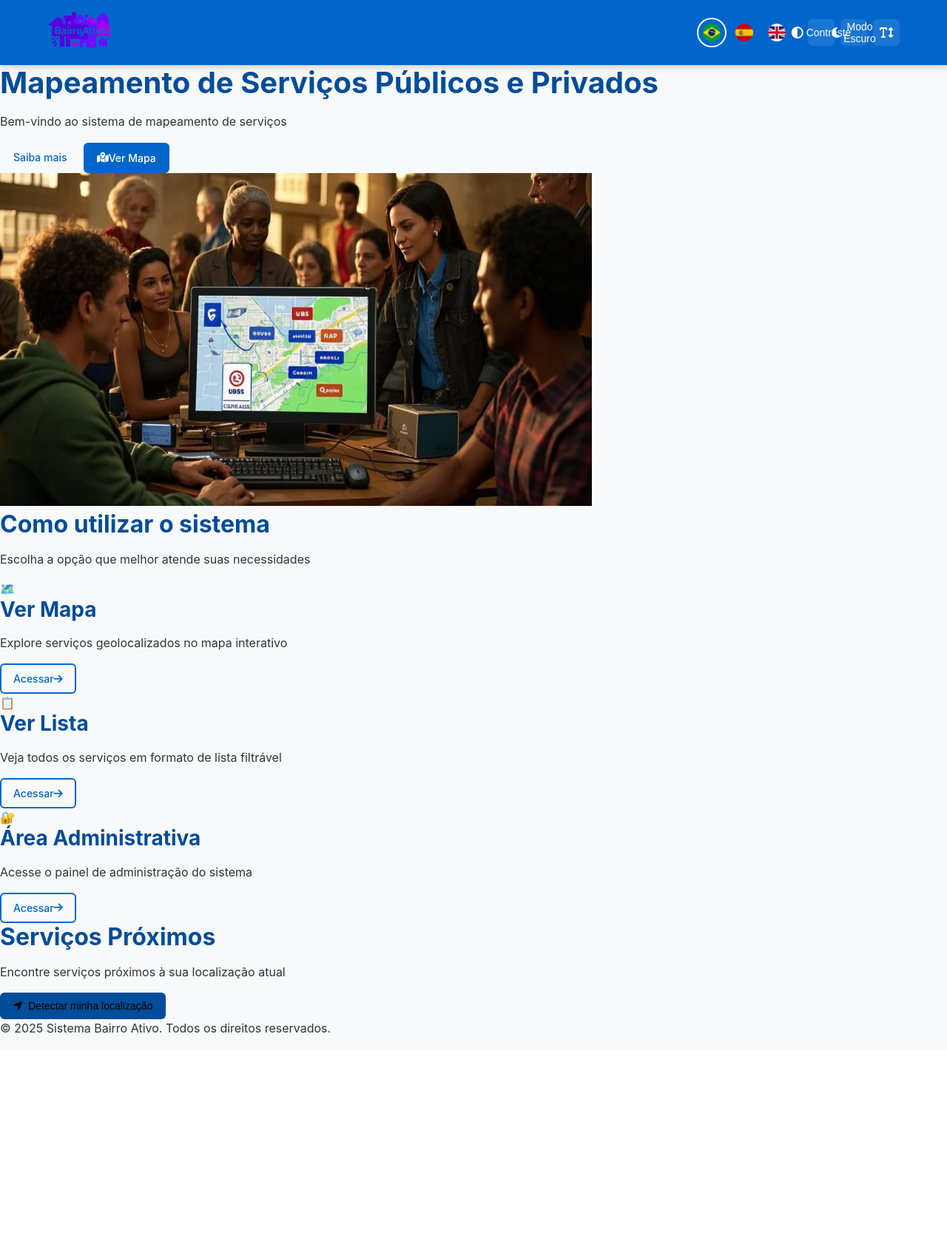
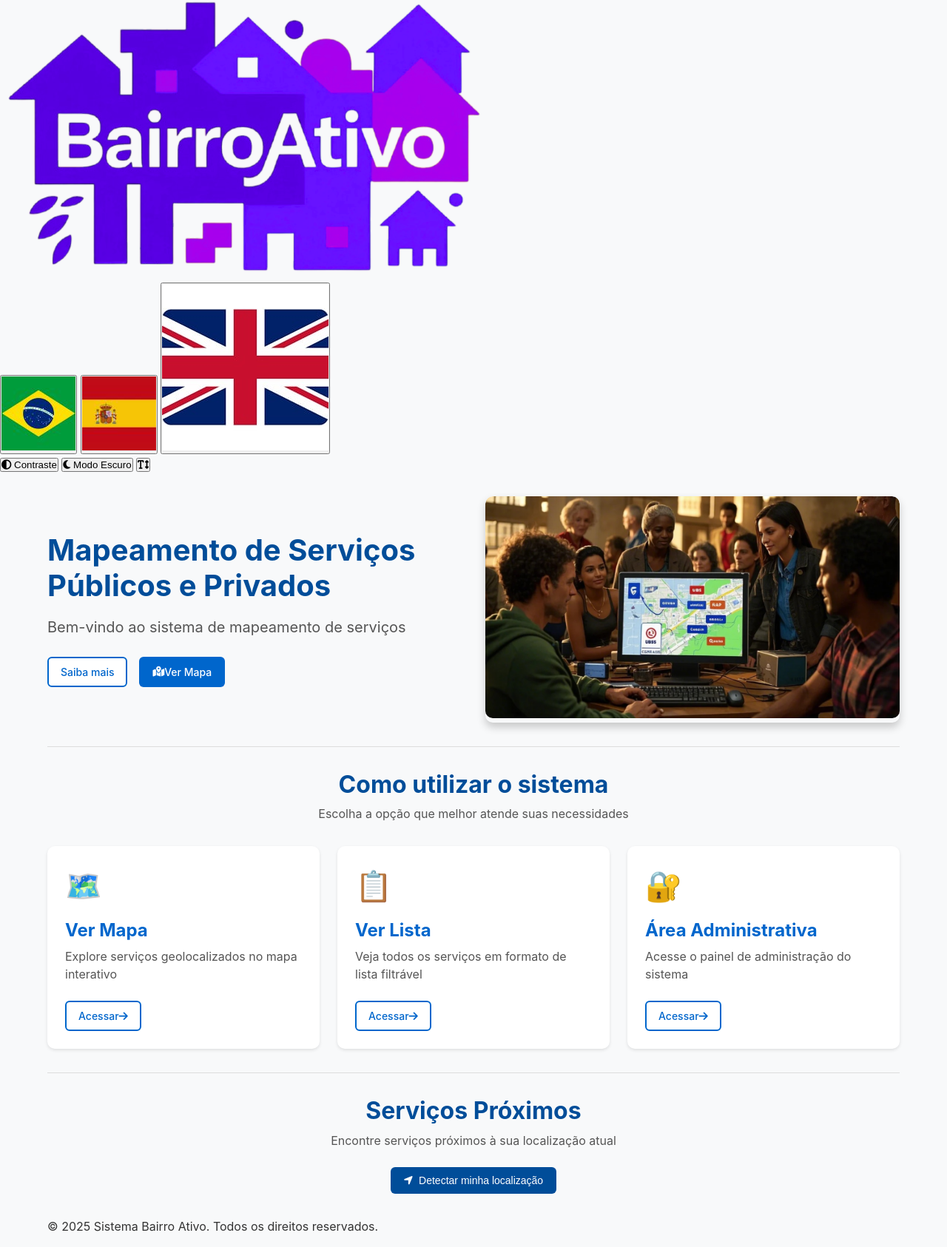
Before and after one commit to leotiag0/bairroativo, a PHP site: page / in a window 1280 px wide. Shown: the whole page at 74% size. Before the commit the page ends 1397 px from the top, so only its background shows below. Run offline with PHP 8.4, Linux system fonts and the light colour scheme; some libraries are stand-ins or nearby versions.

Commit message:
Update public.css

```diff
--- a/css/public.css
+++ b/css/public.css
@@ -4,6 +4,7 @@
     --primary-color: #0066cc;
     --primary-dark: #004d99;
     --primary-light: #e6f2ff;
+    --primary-extra-light: #f5faff;
 
     /* Cores de texto */
     --text-dark: #333333;
@@ -104,124 +105,206 @@ a:hover {
     text-decoration: underline;
 }
 
-/* ===== HEADER ===== */
-.accessible-header {
-    background-color: var(--primary-color);
-    color: var(--text-white);
-    padding: var(--space-md) 0;
-    position: sticky;
-    top: 0;
-    z-index: 1000;
-    box-shadow: var(--shadow-md);
-}
-
-.header-container {
-    display: flex;
-    justify-content: space-between;
-    align-items: center;
+/* ===== LAYOUT PRINCIPAL ===== */
+.container {
+    width: 100%;
     max-width: 1200px;
     margin: 0 auto;
     padding: 0 var(--space-lg);
 }
 
-.header-branding {
-    display: flex;
-    align-items: center;
-    gap: var(--space-md);
-}
-
-.logo-link {
-    display: inline-block;
-    transition: transform var(--transition-normal);
-}
-
-.logo-link:hover {
-    transform: scale(1.03);
-}
-
-.logo {
-    height: 50px;
-    width: auto;
-    max-width: 100%;
-}
-
-.header-controls {
-    display: flex;
-    align-items: center;
-    gap: var(--space-lg);
-}
-
-/* ===== SELETOR DE IDIOMA ===== */
-.language-selector {
-    display: flex;
-    gap: var(--space-sm);
+/* ===== SEÇÃO HERO ===== */
+.hero-section {
+    display: grid;
+    grid-template-columns: 1fr;
+    gap: var(--space-xl);
+    padding: var(--space-xl) 0;
     align-items: center;
 }
 
-.lang-btn {
-    background: none;
-    border: none;
-    padding: var(--space-xs);
-    border-radius: 50%;
-    cursor: pointer;
-    transition: all var(--transition-fast);
-    position: relative;
+.hero-content {
+    order: 2;
 }
 
-.lang-btn:hover {
-    transform: scale(1.1);
+.hero-image {
+    order: 1;
+    border-radius: var(--border-radius-lg);
+    overflow: hidden;
+    box-shadow: var(--shadow-lg);
+    max-width: 100%;
+    height: auto;
 }
 
-.lang-btn.active {
-    box-shadow: 0 0 0 2px var(--text-white);
+.hero-section h1 {
+    font-size: 2.5rem;
+    color: var(--primary-dark);
+    margin-bottom: var(--space-md);
 }
 
-.flag-icon {
-    width: 28px;
-    height: 28px;
-    border-radius: 50%;
-    object-fit: cover;
-    display: block;
-    border: 2px solid transparent;
-    transition: border-color var(--transition-fast);
+.lead {
+    font-size: 1.25rem;
+    color: var(--text-medium);
+    margin-bottom: var(--space-lg);
+    line-height: 1.6;
 }
 
-.lang-btn:hover .flag-icon {
-    border-color: rgba(255,255,255,0.7);
+.cta-buttons {
+    display: flex;
+    gap: var(--space-md);
+    flex-wrap: wrap;
 }
 
-/* ===== BOTÕES DE ACESSIBILIDADE ===== */
-.accessibility-tools {
+/* ===== SEÇÃO DE RECURSOS ===== */
+.features-section {
+    padding: var(--space-xl) 0;
+    border-top: 1px solid var(--border-color);
+    border-bottom: 1px solid var(--border-color);
+}
+
+.section-title {
+    text-align: center;
+    font-size: 2rem;
+    margin-bottom: var(--space-sm);
+    color: var(--primary-dark);
+}
+
+.section-subtitle {
+    text-align: center;
+    color: var(--text-medium);
+    margin-bottom: var(--space-xl);
+    max-width: 800px;
+    margin-left: auto;
+    margin-right: auto;
+}
+
+.features-grid {
+    display: grid;
+    grid-template-columns: repeat(auto-fit, minmax(300px, 1fr));
+    gap: var(--space-lg);
+    margin-top: var(--space-xl);
+}
+
+.feature-card {
+    background: var(--bg-white);
+    border-radius: var(--border-radius-lg);
+    padding: var(--space-lg);
+    box-shadow: var(--shadow-sm);
+    transition: all var(--transition-normal);
     display: flex;
+    flex-direction: column;
+    height: 100%;
+}
+
+.feature-card:hover {
+    transform: translateY(-5px);
+    box-shadow: var(--shadow-md);
+    border-color: var(--primary-light);
+}
+
+.card-icon {
+    font-size: 2.5rem;
+    margin-bottom: var(--space-md);
+    color: var(--primary-color);
+}
+
+.feature-card h3 {
+    font-size: 1.5rem;
+    margin-bottom: var(--space-sm);
+    color: var(--primary-color);
+}
+
+.feature-card p {
+    margin-bottom: var(--space-lg);
+    flex-grow: 1;
+    color: var(--text-medium);
+}
+
+/* ===== SEÇÃO DE LOCALIZAÇÃO ===== */
+.localizacao-section {
+    padding: var(--space-xl) 0;
+    text-align: center;
+}
+
+.localizacao-content {
+    max-width: 800px;
+    margin: 0 auto;
+}
+
+.localizacao-content p {
+    margin-bottom: var(--space-lg);
+    color: var(--text-medium);
+}
+
+/* ===== BOTÕES ===== */
+.btn {
+    display: inline-flex;
+    align-items: center;
+    justify-content: center;
+    padding: var(--space-sm) var(--space-md);
+    border-radius: var(--border-radius);
+    font-size: 0.875rem;
+    font-weight: 500;
+    cursor: pointer;
+    transition: all var(--transition-normal);
+    border: 2px solid transparent;
+    white-space: nowrap;
+}
+
+.btn-primary {
+    background-color: var(--primary-color);
+    color: var(--text-white);
+}
+
+.btn-primary:hover {
+    background-color: var(--primary-dark);
+    transform: translateY(-1px);
+    box-shadow: var(--shadow-sm);
+}
+
+.btn-secondary {
+    background-color: var(--bg-white);
+    color: var(--primary-color);
+    border: 2px solid var(--primary-color);
+}
+
+.btn-secondary:hover {
+    background-color: var(--primary-extra-light);
+}
+
+.btn-outline {
+    background: transparent;
+    border: 2px solid var(--primary-color);
+    color: var(--primary-color);
+    align-self: flex-start;
+}
+
+.btn-outline:hover {
+    background: var(--primary-light);
+}
+
+.btn-geolocation {
+    background: var(--primary-dark);
+    color: white;
+    display: inline-flex;
+    align-items: center;
     gap: var(--space-sm);
 }
 
-.a11y-btn {
-    background-color: rgba(255,255,255,0.1);
-    color: var(--text-white);
-    border: none;
-    border-radius: var(--border-radius);
-    width: 36px;
-    height: 36px;
-    display: flex;
-    align-items: center;
-    justify-content: center;
-    cursor: pointer;
-    transition: all var(--transition-fast);
+.btn-geolocation:hover {
+    background: var(--primary-color);
 }
 
-.a11y-btn:hover {
-    background-color: rgba(255,255,255,0.2);
-    transform: scale(1.1);
-}
-
-.a11y-btn .btn-text {
-    margin-left: var(--space-xs);
-    font-size: 0.875rem;
-}
-
-.a11y-btn i {
-    font-size: 1rem;
+/* ===== ACESSIBILIDADE ===== */
+.sr-only {
+    position: absolute;
+    width: 1px;
+    height: 1px;
+    padding: 0;
+    margin: -1px;
+    overflow: hidden;
+    clip: rect(0, 0, 0, 0);
+    white-space: nowrap;
+    border-width: 0;
 }
 
 /* ===== MODOS DE ACESSIBILIDADE ===== */
@@ -286,62 +369,20 @@ body.large-font h2 { font-size: 2.3rem; }
 body.large-font h3 { font-size: 2rem; }
 body.large-font .btn { padding: var(--space-md) var(--space-lg); }
 
-/* ===== BOTÕES ===== */
-.btn {
-    display: inline-flex;
-    align-items: center;
-    justify-content: center;
-    padding: var(--space-sm) var(--space-md);
-    border-radius: var(--border-radius);
-    font-size: 0.875rem;
-    font-weight: 500;
-    cursor: pointer;
-    transition: all var(--transition-normal);
-    border: 2px solid transparent;
-    white-space: nowrap;
+/* ===== IMAGENS ===== */
+.imagem-explicativa {
+    width: 100%;
+    height: auto;
+    border-radius: var(--border-radius-lg);
+    transition: transform var(--transition-normal);
+    object-fit: cover;
 }
 
-.btn-primary {
-    background-color: var(--primary-color);
-    color: var(--text-white);
-}
-
-.btn-primary:hover {
-    background-color: var(--primary-dark);
-    transform: translateY(-1px);
-    box-shadow: var(--shadow-sm);
-}
-
-.btn-outline {
-    background: transparent;
-    border: 2px solid var(--primary-color);
-    color: var(--primary-color);
-}
-
-.btn-outline:hover {
-    background: var(--primary-light);
-}
-
-.btn-geolocation {
-    background: var(--primary-dark);
-    display: inline-flex;
-    align-items: center;
-    gap: var(--space-sm);
+.imagem-explicativa:hover {
+    transform: scale(1.02);
 }
 
 /* ===== CLASSES UTILITÁRIAS ===== */
-.sr-only {
-    position: absolute;
-    width: 1px;
-    height: 1px;
-    padding: 0;
-    margin: -1px;
-    overflow: hidden;
-    clip: rect(0, 0, 0, 0);
-    white-space: nowrap;
-    border-width: 0;
-}
-
 .text-center { text-align: center; }
 .text-right { text-align: right; }
 .text-left { text-align: left; }
@@ -357,25 +398,39 @@ body.large-font .btn { padding: var(--space-md) var(--space-lg); }
 .mb-4 { margin-bottom: var(--space-xl); }
 
 /* ===== RESPONSIVIDADE ===== */
-@media (max-width: 768px) {
-    .header-container {
-        flex-direction: column;
-        gap: var(--space-md);
+@media (min-width: 992px) {
+    .hero-section {
+        grid-template-columns: 1fr 1fr;
     }
 
-    .header-controls {
-        width: 100%;
-        justify-content: space-between;
-        flex-wrap: wrap;
+    .hero-content {
+        order: 1;
     }
 
-    .language-selector,
-    .accessibility-tools {
-        margin-top: var(--space-sm);
+    .hero-image {
+        order: 2;
+    }
+}
+
+@media (max-width: 768px) {
+    .features-grid {
+        grid-template-columns: 1fr;
     }
 
-    .a11y-btn .btn-text {
-        display: none;
+    .cta-buttons {
+        flex-direction: column;
+    }
+
+    .hero-section h1 {
+        font-size: 2rem;
+    }
+
+    .lead {
+        font-size: 1.1rem;
+    }
+
+    .section-title {
+        font-size: 1.75rem;
     }
 
     body.large-font {
@@ -384,21 +439,20 @@ body.large-font .btn { padding: var(--space-md) var(--space-lg); }
 }
 
 @media (max-width: 480px) {
-    .header-controls {
-        flex-direction: column;
-        align-items: flex-start;
+    .container {
+        padding: 0 var(--space-md);
     }
 
-    .language-selector {
-        order: 2;
-        margin-top: var(--space-md);
+    .hero-section {
+        padding: var(--space-lg) 0;
     }
 
-    .accessibility-tools {
-        order: 1;
+    h1 {
+        font-size: 1.8rem;
     }
 
-    html {
-        font-size: 15px;
+    .btn {
+        width: 100%;
+        justify-content: center;
     }
 }
```
